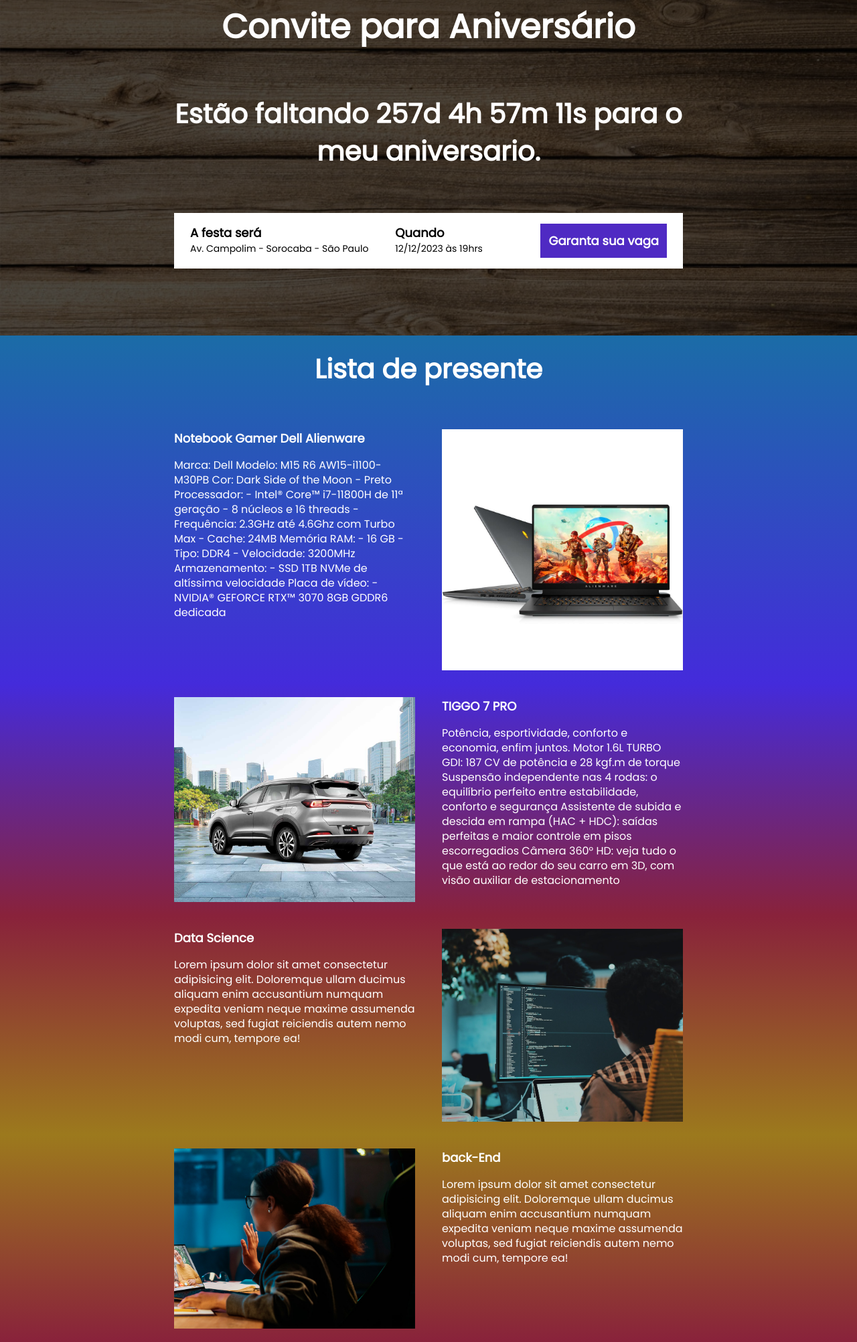
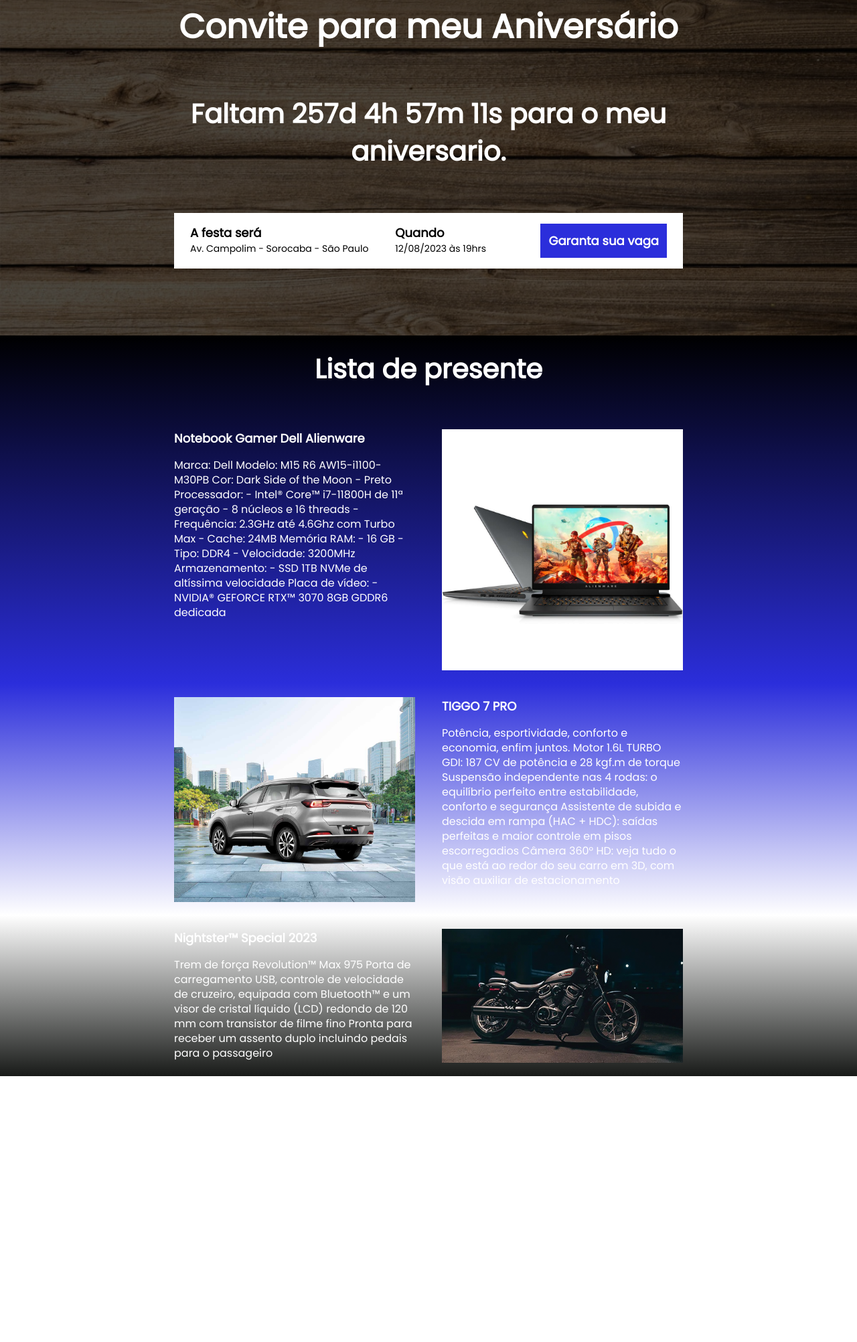
Before and after one commit to Danielzanch/Exercicio_Parcel, a website built with Parcel: page src/index.html in a window 1280 px wide. Shown: the part 61-2065 px from the top of the page at 67% size. After the commit the page ends 1668 px from the top, so only its background shows below. Built offline with nearby package versions, Linux system fonts and the light colour scheme.

Commit message:
finalizando projeto

```diff
--- a/src/index.html
+++ b/src/index.html
@@ -13,9 +13,9 @@
 <body>
     <header class="hero">
         <div class="container">
-            <h1>Convite para Aniversário</h1>
+            <h1>Convite para meu Aniversário</h1>
             <p class="hero__text">
-                Estão faltando <span id="contador"></span> para o meu aniversario.
+                Faltam <span id="contador"></span> para o meu aniversario.
             </p>
             <div class="infos-bar">
                 <ul class="infos-bar__infos">
@@ -25,7 +25,7 @@
                     </li>
                     <li class="infos-bar__infos__item">
                         <b>Quando</b>
-                        12/12/2023 às 19hrs
+                        12/08/2023 às 19hrs
                     </li>
                 </ul>
                 <a href="#" class="button button--primary">
@@ -85,24 +85,14 @@
     <section class="event event--data-science">
         <div class="container" data-aos="fade-right">
             <div class="event__details">
-                <h2 class="event__details__title">Data Science</h2>
+                <h2 class="event__details__title">Nightster™ Special 2023</h2>
                 <p class="event__details__description">
-                    Lorem ipsum dolor sit amet consectetur adipisicing elit. Doloremque ullam ducimus aliquam enim accusantium numquam expedita veniam neque maxime assumenda voluptas, sed fugiat reiciendis autem nemo modi cum, tempore ea!
+                    Trem de força Revolution™ Max 975
+                    Porta de carregamento USB, controle de velocidade de cruzeiro, equipada com Bluetooth™ e um visor de cristal líquido (LCD) redondo de 120 mm com transistor de filme fino
+                    Pronta para receber um assento duplo incluindo pedais para o passageiro
                 </p>
             </div>
-                <img class="event__image" src="./images/data.png" alt="data-science">
-        </div>
-    </section>
-
-    <section class="event event--backend event--image-left">
-        <div class="container" data-aos="fade-left">
-            <div class="event__details">
-                <h2 class="event__details__title">back-End</h2>
-                <p class="event__details__description">
-                    Lorem ipsum dolor sit amet consectetur adipisicing elit. Doloremque ullam ducimus aliquam enim accusantium numquam expedita veniam neque maxime assumenda voluptas, sed fugiat reiciendis autem nemo modi cum, tempore ea!
-                </p>
-            </div>
-                <img class="event__image" src="./images/backend.png" alt="back-end">
+                <img class="event__image" src="./images/Nightster.png" alt="data-science">
         </div>
     </section>
 
--- a/src/styles/_event.scss
+++ b/src/styles/_event.scss
@@ -10,19 +10,19 @@
     }
 
     &--frontend {
-        background-image: linear-gradient(variables.$blue1, variables.$blue2);
+        background-image: linear-gradient(variables.$black, variables.$blue2);
     }
 
     &--ui-ux {
-        background-image: linear-gradient(variables.$blue2, variables.$pink);
+        background-image: linear-gradient(variables.$blue2, variables.$white);
     }
 
     &--data-science {
-        background-image: linear-gradient(variables.$pink, variables.$yellow);
+        background-image: linear-gradient(variables.$pink, variables.$black2);
     }
 
     &--backend {
-        background-image: linear-gradient(variables.$yellow, variables.$pink);
+        background-image: linear-gradient(variables.$white, variables.$white);
     }
 
     &--image-left {
--- a/src/styles/_variables.scss
+++ b/src/styles/_variables.scss
@@ -1,8 +1,8 @@
 $textColor: #fff;
 $secondaryTextColor: #000;
 
-$blue1: #1b6ca7;
-$purple: #4f2ac3;
-$blue2: #442bdb;
-$pink: #89223b;
-$yellow: #9c791d;
+$black: #000000;
+$white: #ffffff;
+$blue2: #2b2edb;
+$pink: #ffffff;
+$black2: rgb(24, 26, 24);
--- a/src/styles/components/_buttons.scss
+++ b/src/styles/components/_buttons.scss
@@ -10,7 +10,7 @@
 
     &--primary {
         color: variables.$textColor;
-        background-color: variables.$purple;
+        background-color: variables.$blue2;
     }
 
     @media (max-width: 640px) {
```
Also changed, not shown: src/images/Nightster.png (added).
